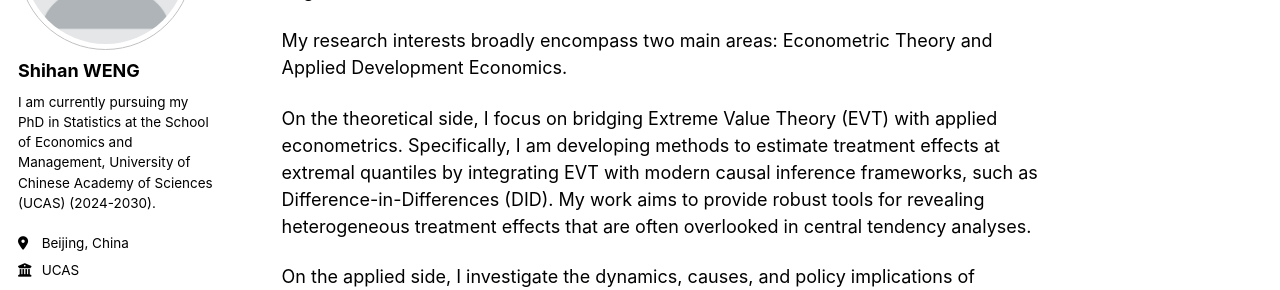
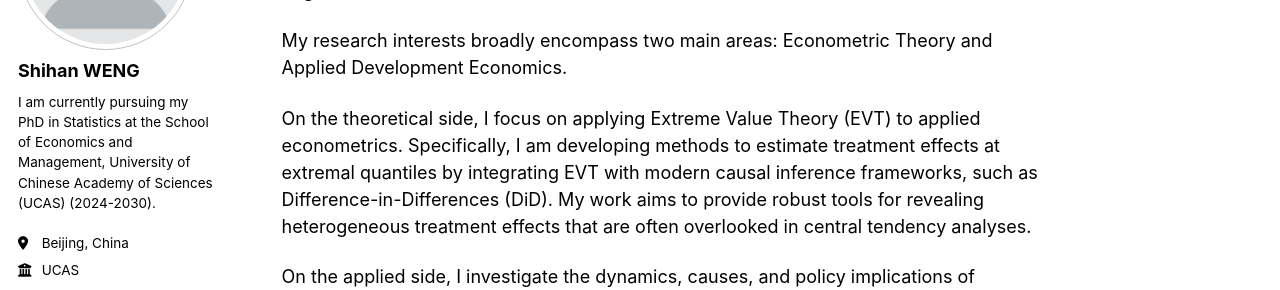
Before and after one commit to ShihanWENG/ShihanWENG.github.io, a Jekyll site: the page built from _pages/about.md, in a window 1280 px wide. Shown: the part 224-514 px from the top of the page. Built offline with Jekyll 4.4.1, drawn with Linux system fonts in a browser that asks for light colours; some web fonts are replaced; a script bundle is joined from its source files by our own code; library files that are not in the unit come from our copies.

Commit message:
Update about.md

```diff
--- a/_pages/about.md
+++ b/_pages/about.md
@@ -11,7 +11,7 @@ I am currently a Ph.D. student in Statistics at the School of Economics and Mana
 
 My research interests broadly encompass two main areas: Econometric Theory and Applied Development Economics.
 
-On the theoretical side, I focus on bridging Extreme Value Theory (EVT) with applied econometrics. Specifically, I am developing methods to estimate treatment effects at extremal quantiles by integrating EVT with modern causal inference frameworks, such as Difference-in-Differences (DID). My work aims to provide robust tools for revealing heterogeneous treatment effects that are often overlooked in central tendency analyses.
+On the theoretical side, I focus on applying Extreme Value Theory (EVT) to applied econometrics. Specifically, I am developing methods to estimate treatment effects at extremal quantiles by integrating EVT with modern causal inference frameworks, such as Difference-in-Differences (DiD). My work aims to provide robust tools for revealing heterogeneous treatment effects that are often overlooked in central tendency analyses.
 
 On the applied side, I investigate the dynamics, causes, and policy implications of inequality in the developing world. I have a particular interest in gender economics. My current research examines why gender gaps persist in developing countries and how they are unintentionally shaped by non-gender-targeted policies.
 
```
